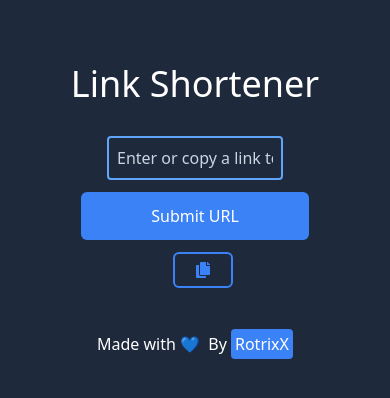
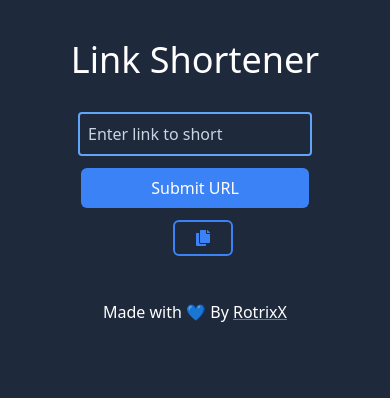
Before and after one commit to RotrixLOL/link-shortener, a React (Vite) app: page / in a window 390 px wide. Shown: the top 398 px of the page. Built offline with nearby package versions, Linux system fonts and the light colour scheme.

Commit message:
Modificate design

```diff
--- a/src/App.tsx
+++ b/src/App.tsx
@@ -3,14 +3,14 @@ import { Form } from './components/Form'
 
 const App = () => {
   return (
-    <div className="text-center mt-16 bg-slate-800" id="app-div">
+    <div className="text-center mt-10 bg-slate-800" id="app-div">
       <main>
         <h2 className="mb-5 text-4xl">Link Shortener</h2>
         <Form />
       </main>
 
       <footer className="mt-8 text-md">
-        Made with <span className="ml-0 mr-1">💙</span> By <a href="https://github.com/RotrixLOL" target="_blank" className="bg-blue-500 hover:bg-blue-600 hover:transition hover:animate-fade rounded p-1">RotrixX</a>
+        Made with <span>💙</span> By <a href="https://github.com/RotrixLOL" target="_blank" className="underline decoration-blue-500 rounded">RotrixX</a>
       </footer>
     </div>
   )
--- a/src/components/Form.tsx
+++ b/src/components/Form.tsx
@@ -25,15 +25,15 @@ export const Form = () => {
   return (
     <div className='py-3 mx-[20%] rounded'>
       <input
-      className="border-2 border-blue-400 bg-transparent p-2 md:w-64 w-44 text-white placeholder-slate-300 rounded"
+      className="border-2 border-blue-400 bg-transparent p-2 md:w-64 w-[100%] text-white placeholder-slate-300 rounded"
       type="text"
-      placeholder="Enter or copy a link to short."
+      placeholder="Enter link to short"
       onChange={(event) => handleChanges(event)}
       value={link}
       required />
 
       <button
-        className="bg-blue-500 hover:bg-blue-600 hover:transition hover:animate-fade active:translate-y-1 hover:transition hover:animate-fade text-white md:px-8 px-[30%] py-3 lg:ml-4 md:ml-2 mt-3 rounded-md"
+        className="bg-blue-500 hover:bg-blue-600 hover:transition hover:animate-fade active:translate-y-1 hover:transition hover:animate-fade text-white md:px-8 px-[30%] md:py-3 py-2 lg:ml-4 md:ml-2 mt-3 rounded-md"
         onClick={async () => {
           await fetchData()
         }}
@@ -43,7 +43,7 @@ export const Form = () => {
       </button>
 
       <div className="mt-3 rounded">
-        <a href={shortenedLink} className="cursor-default hover:underline decoration-blue-500 decoration-2" target="_blank">{shortenedLink}</a>
+        <a href={shortenedLink} className="cursor-default hover:underline decoration-blue-500 decoration-2 md:text-sm text-xs" target="_blank">{link}</a>
         <CopyToClipboard text={shortenedLink}>
           <button className="border-2 border-blue-500 text-blue-500 hover:bg-blue-500 hover:text-white hover:transition hover:animate-fade font-medium px-5 py-2 ml-4 rounded-md">
             <FaCopy />
```
